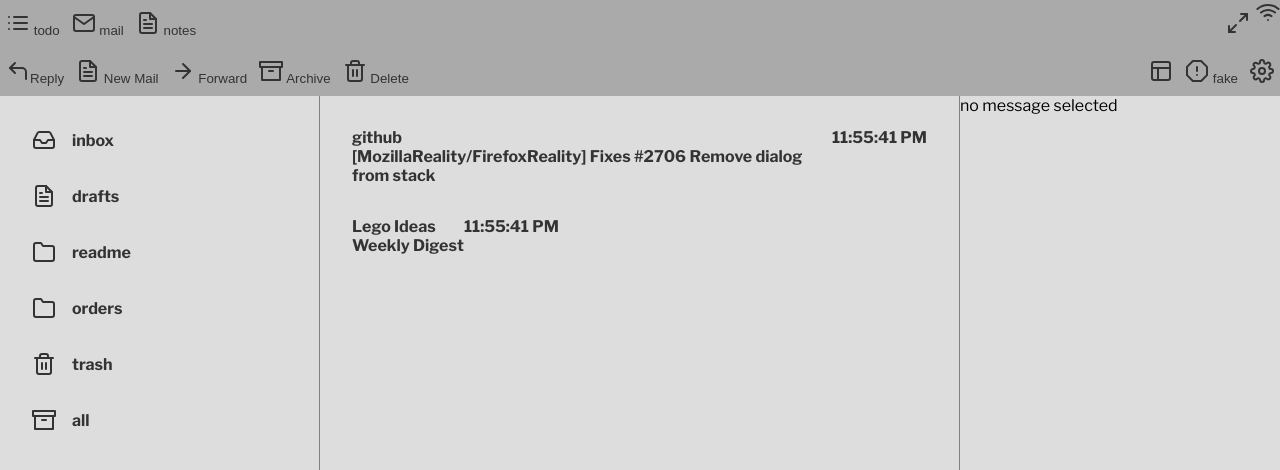
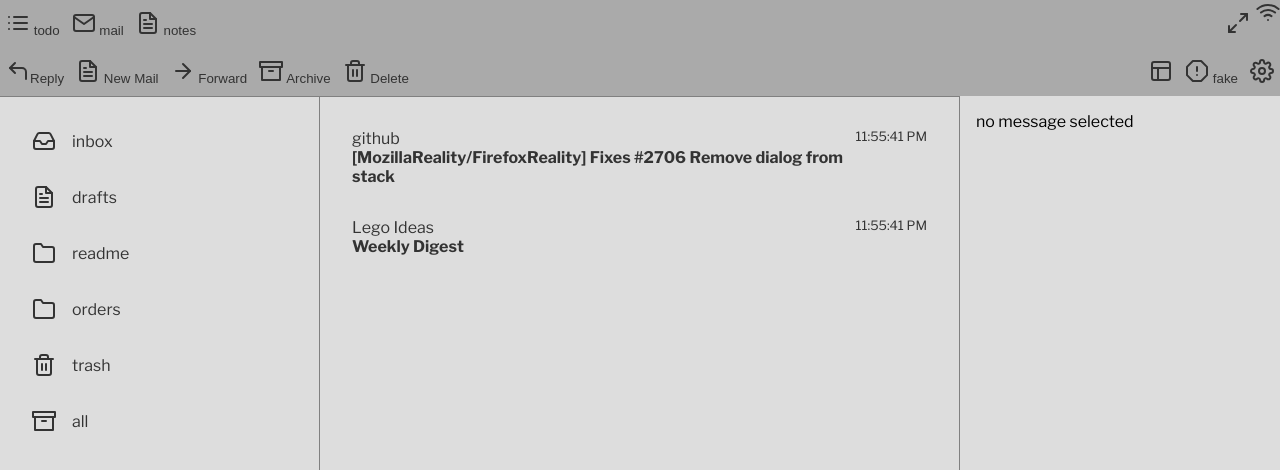
Before and after one commit to joshmarinacci/todomanager, a React (Create React App) app: page / in a window 1280 px wide. Shown: the top 470 px of the page. Built offline with nearby package versions, Linux system fonts and the light colour scheme; the HTML template or start-up script is replaced by a standard one.

Commit message:
style improvements

```diff
--- a/src/App.css
+++ b/src/App.css
@@ -99,7 +99,7 @@ html {
   transition: all 0.15s ease-out;
   border: 1px solid gray;
   padding: var(--spacing);
-  border-width: 0px 1px 0px 0;
+  border-width: 1px 1px 0px 0;
   color: var(--font-color);
 }
 .panel:focus-within {
--- a/src/mail/folders.js
+++ b/src/mail/folders.js
@@ -17,7 +17,7 @@ function FolderItemView({item}) {
     return <>
         <FolderIcon folder={item}/>
         <span style={{padding:'0.5rem'}}></span>
-        <b>{item.title}</b>
+        <span>{item.title}</span>
     </>
 }
 
@@ -166,7 +166,8 @@ function MailItemView({item}) {
         mail: true,
         hbox: true,
         deleted: mail.deleted,
-        read: mail.read
+        read: mail.read,
+        grow:true,
     })
     const fm = useContext(FocusContext)
     const clickedMail = () => {
@@ -176,10 +177,10 @@ function MailItemView({item}) {
     }
     return <div className={css} onClick={clickedMail}>
         <VBox className={'grow'}>
-            <b className={'sender'}>{mail.sender}</b>
-            <b className={'subject'}>{mail.subject}</b>
+            <span className={'sender'}>{mail.sender}</span>
+            <span className={'subject'}>{mail.subject}</span>
         </VBox>
-        <b className={'timestamp'}>{new Date(mail.timestamp).toLocaleTimeString()}</b>
+        <span className={'timestamp'}>{new Date(mail.timestamp).toLocaleTimeString()}</span>
     </div>
 }
 
--- a/src/mail/mail.css
+++ b/src/mail/mail.css
@@ -22,15 +22,26 @@
     text-decoration: line-through;
 }
 
-/*
+.mail .subject {
+    font-weight: bold;
+}
+
+.mail .timestamp {
+    font-size: 80%;
+}
+
+
 
 
 .reading-mail-view {
-    border-right: 1px solid black;
-    border-top: 1px solid black;
-    border-bottom: 1px solid black;
     padding: 1rem;
-    background-color: #dddddd;
+    grid-column: 3/4;
+    grid-row:2/3;
+    overflow: auto;
+    display:flex;
+    flex-direction:column;
+    align-items: stretch;
+
 }
 
 .reading-mail-view .subject-line {
@@ -40,23 +51,6 @@
 }
 
 .reading-mail-view .body-line {
-    background-color: white;
     padding: 1rem;
+    flex: 1.0;
 }
-
-
-.composing-mail-view {
-    min-width: 40rem;
-}
-
-
-*/
-/*
-.move-mail-popup-wrapper {
-    min-width: 10rem;
-}
-.move-mail-popup-wrapper  .generic-list-item {
-    padding: 1rem;
-}
-
-*/
--- a/src/mail/read.js
+++ b/src/mail/read.js
@@ -19,16 +19,7 @@ export function ReadingMailView({mail}) {
     return <div className={'reading-mail-view panel'}
                 onKeyDown={handlers.onKeyDown}
                 tabIndex={0}
-                ref={vbox}
-                style={{
-                    gridColumn:'3/4',
-                    gridRow:'2/3',
-                    overflow:'scroll',
-                    display:'flex',
-                    flexDirection:'column',
-                    alignItems:'stretch',
-                }}
-    >
+                ref={vbox}>
         <HBox className={'subject-line'}>
             <b>{mail.subject}</b>
         </HBox>
```
